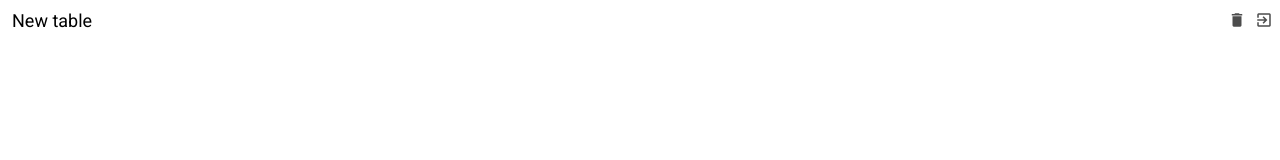
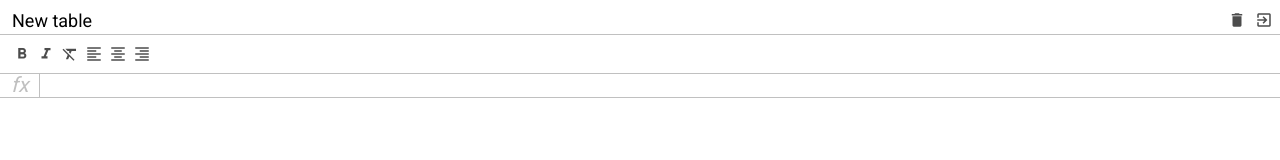
Before and after one commit to a48671/smart-table, a website built with webpack: page src/index.html in a window 1280 px wide. Built offline with nearby package versions, Linux system fonts and the light colour scheme.

Commit message:
style for formula and toolbar

```diff
--- a/src/index.html
+++ b/src/index.html
@@ -12,7 +12,7 @@
 </head>
 <body>
     <div id="root">
-        <div class=".smart-table">
+        <div class="smart-table">
             <div class="smart-table__header">
                 <input type="text" class="input" value="New table">
                 <div>
@@ -24,8 +24,30 @@
                     </div>
                 </div>
             </div>
-            <div class="toolbar"></div>
-            <div class="smart-table__formula"></div>
+            <div class="smart-table__toolbar">
+                <div class="button">
+                    <i class="material-icons">format_bold</i>
+                </div>
+                <div class="button">
+                    <i class="material-icons">format_italic</i>
+                </div>
+                <div class="button">
+                    <i class="material-icons">format_clear</i>
+                </div>
+                <div class="button">
+                    <i class="material-icons">format_align_left</i>
+                </div>
+                <div class="button">
+                    <i class="material-icons">format_align_center</i>
+                </div>
+                <div class="button">
+                    <i class="material-icons">format_align_right</i>
+                </div>
+            </div>
+            <div class="smart-table__formula">
+                <div class="info">fx</div>
+                <div class="input" contenteditable spellcheck="false"></div>
+            </div>
             <div class="smart-table__table"></div>
         </div>
     </div>
--- a/src/index.js
+++ /dev/null
@@ -1,5 +0,0 @@
-"use strict";
-Object.defineProperty(exports, "__esModule", { value: true });
-var test_1 = require("./test");
-require("./scss/index.scss");
-test_1.test();
--- a/src/index.ts
+++ b/src/index.ts
@@ -1,4 +1 @@
-import {test} from './test';
 import './scss/index.scss';
-
-test();
--- a/src/scss/_mixins.scss
+++ b/src/scss/_mixins.scss
@@ -1,3 +1,5 @@
+@import "variables";
+
 @mixin button($color) {
   height: 24px;
   min-width: 24px;
@@ -10,7 +12,7 @@
     font-size: 18px;
   }
   &:hover {
-    color: #eee;
+    color: $border-color;
   }
   &:active, &.active {
     color: $color;
--- a/src/scss/_variables.scss
+++ b/src/scss/_variables.scss
@@ -1,2 +1,5 @@
 $header-height: 34px;
+$toolbar-height: 40px;
+$formula-height: 24px;
+$info-cell-width: 40px;
 $border-color: #c0c0c0;
--- a/src/scss/formula.scss
+++ b/src/scss/formula.scss
@@ -2,5 +2,28 @@
 @import "mixins";
 
 .smart-table__formula {
+  display: flex;
+  position: absolute;
+  align-items: center;
+  top: $header-height + $toolbar-height;
+  left: 0;
+  right: 0;
+  height: $formula-height;
+  border-bottom: 1px solid $border-color;
 
+  & .info {
+    font-size: 21px;
+    font-style: italic;
+    min-width: $info-cell-width;
+    text-align: center;
+    border-right: 1px solid $border-color;
+    color: $border-color;
+  }
+  & .input {
+    width: 100%;
+    height: 100%;
+    padding: 4px;
+    font-size: 14px;
+    outline: none;
+  }
 }
--- a/src/scss/toolbar.scss
+++ b/src/scss/toolbar.scss
@@ -2,5 +2,17 @@
 @import "mixins";
 
 .smart-table__toolbar {
+  display: flex;
+  position: absolute;
+  top: $header-height;
+  left: 0;
+  right: 0;
+  height: $toolbar-height;
+  border-top: 1px solid $border-color;
+  border-bottom: 1px solid $border-color;
+  padding: 7px 10px;
 
+  & .button {
+    @include button(green);
+  }
 }
--- a/src/test.js
+++ /dev/null
@@ -1,14 +0,0 @@
-"use strict";
-Object.defineProperty(exports, "__esModule", { value: true });
-exports.test = void 0;
-exports.test = function () {
-    var qwe = '';
-    qwe = ' ';
-    var propm = new Promise(function (resolve) {
-        setTimeout(function () {
-            var par = "'Hello' " + qwe;
-            resolve(par);
-        });
-    });
-    propm.then(console.log).catch(console.error);
-};
```
Also changed, not shown: src/test.ts (deleted, +0 -12 lines), 1 other file.
